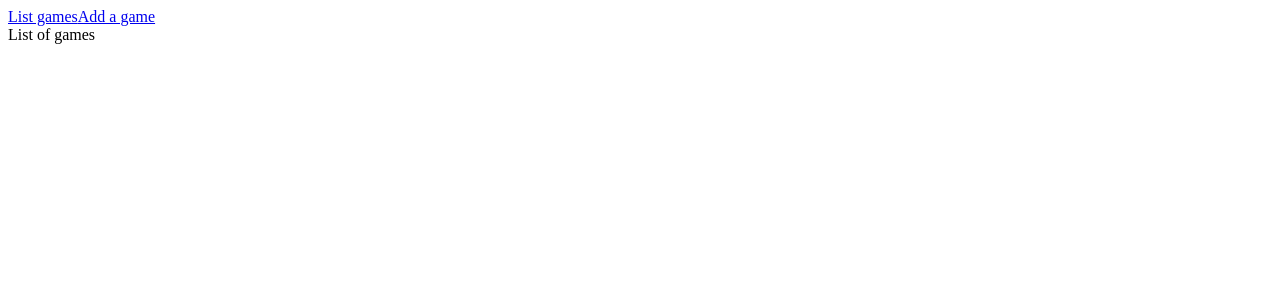
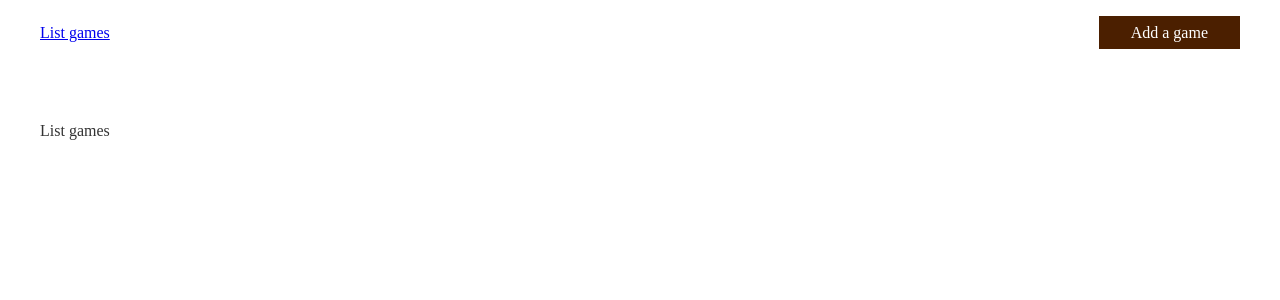
Before and after one commit to tompori/siege-storm-game-tracker, a React (Vite) app: page / in a window 1280 px wide. Shown: the top 300 px of the page. Built offline with nearby package versions, Linux system fonts and the light colour scheme.

Commit message:
Added css variables: theme, spacers

```diff
--- a/src/App.module.css
+++ b/src/App.module.css
@@ -1,3 +1,10 @@
+@import "./styles/variables.css";
+
 .App {
+  color: var(--color-text);
   font-size: 16px;
 }
+
+.contentArea {
+  padding: var(--spacer-xl) var(--spacer-lg);
+}
--- a/src/App.module.css.d.ts
+++ b/src/App.module.css.d.ts
@@ -1,4 +1,5 @@
 declare const styles: {
   readonly "App": string;
+  readonly "contentArea": string;
 };
 export = styles;
--- a/src/App.tsx
+++ b/src/App.tsx
@@ -1,26 +1,22 @@
 import React from "react";
+import styles from "./App.module.css";
 import { BrowserRouter as Router, Route, Link } from "react-router-dom";
-import styles from "./App.module.css";
+import Header from "./components/Header/Header";
+import ListGames from "./paths/ListGames/ListGames";
+import AddGame from "./paths/AddGame/AddGame";
 
 export default class App extends React.Component<{}, {}> {
   public render() {
     return (
       <Router>
-        <div className={styles.App}>{this._renderHeader}</div>
-        <Route exact path="/" component={this._renderListGames} />
-        <Route path="/add" component={this._renderAddGame} />
+        <div className={styles.App}>
+          <Header />
+          <div className={styles.contentArea}>
+            <Route exact path="/" component={ListGames} />
+            <Route path="/add" component={AddGame} />
+          </div>
+        </div>
       </Router>
     );
   }
-
-  private _renderHeader = (
-    <div>
-      <Link to="/">List games</Link>
-      <Link to="/add">Add a game</Link>
-    </div>
-  );
-
-  private _renderListGames = () => <div>List of games</div>;
-
-  private _renderAddGame = () => <div>Add a game</div>;
 }
--- /dev/null
+++ b/src/components/Header/Header.module.css
@@ -0,0 +1,19 @@
+@import "../../styles/variables.css";
+
+.header {
+  display: flex;
+  align-items: baseline;
+  justify-content: space-between;
+  padding: var(--spacer-md) var(--spacer-lg);
+}
+
+.addGame {
+  background-color: var(--color-theme-90);
+  color: var(--color-text-on-dark);
+  padding: var(--spacer-sm) var(--spacer-lg);
+  text-decoration: none;
+  transition: background-color 0.25s;
+}
+.addGame:hover {
+  background-color: var(--color-theme-80);
+}
--- /dev/null
+++ b/src/components/Header/Header.module.css.d.ts
@@ -0,0 +1,5 @@
+declare const styles: {
+  readonly "header": string;
+  readonly "addGame": string;
+};
+export = styles;
--- /dev/null
+++ b/src/components/Header/Header.tsx
@@ -0,0 +1,22 @@
+import React from "react";
+import styles from "./Header.module.css";
+import { Link } from "react-router-dom";
+
+export interface IHeaderProps {}
+
+export default class Header extends React.Component<IHeaderProps, {}> {
+  public render() {
+    return (
+      <div className={styles.header}>
+        <div>
+          <Link to="/">List games</Link>
+        </div>
+        <div>
+          <Link to="/add" className={styles.addGame}>
+            Add a game
+          </Link>
+        </div>
+      </div>
+    );
+  }
+}
--- /dev/null
+++ b/src/paths/AddGame/AddGame.tsx
@@ -0,0 +1,9 @@
+import * as React from "react";
+
+export interface IAddGameProps {}
+
+export default class AddGame extends React.Component<IAddGameProps, {}> {
+  public render() {
+    return <div>Add a game</div>;
+  }
+}
--- /dev/null
+++ b/src/paths/ListGames/ListGames.tsx
@@ -0,0 +1,9 @@
+import * as React from "react";
+
+export interface IListGamesProps {}
+
+export default class ListGames extends React.Component<IListGamesProps, {}> {
+  public render() {
+    return <div>List games</div>;
+  }
+}
--- /dev/null
+++ b/src/styles/variables.css
@@ -0,0 +1,32 @@
+/*** CSS variables ***/
+
+:root {
+  /* Colors */
+  /* http://www.colorbox.io/#steps=11#hue_start=36#hue_end=25#hue_curve=easeInOutCubic#sat_start=3#sat_end=87#sat_curve=easeInOutCubic#sat_rate=190#lum_start=100#lum_end=13#lum_curve=easeOutQuad#minor_steps_map=0 */
+  --color-text: #333333;
+  --color-text-on-dark: #ffffff;
+  --color-bg: #ffffff;
+  --color-theme-primary: #cc7018;
+  --color-theme-0: #fff9f0;
+  --color-theme-5: #fdf6ec;
+  --color-theme-10: #fbf3e7;
+  --color-theme-20: #f5e7d2;
+  --color-theme-30: #ecd1ad;
+  --color-theme-40: #dead70;
+  --color-theme-50: #cc7018;
+  --color-theme-60: #b55200;
+  --color-theme-70: #974200;
+  --color-theme-80: #733100;
+  --color-theme-90: #4b1f00;
+  --color-theme-100: #210e00;
+
+  /* Spacing */
+  --spacer-xxs: 2px;
+  --spacer-xs: 4px;
+  --spacer-sm: 8px;
+  --spacer-smmd: 12px;
+  --spacer-md: 16px;
+  --spacer-mdlg: 24px;
+  --spacer-lg: 32px;
+  --spacer-xl: 64px;
+}
```
